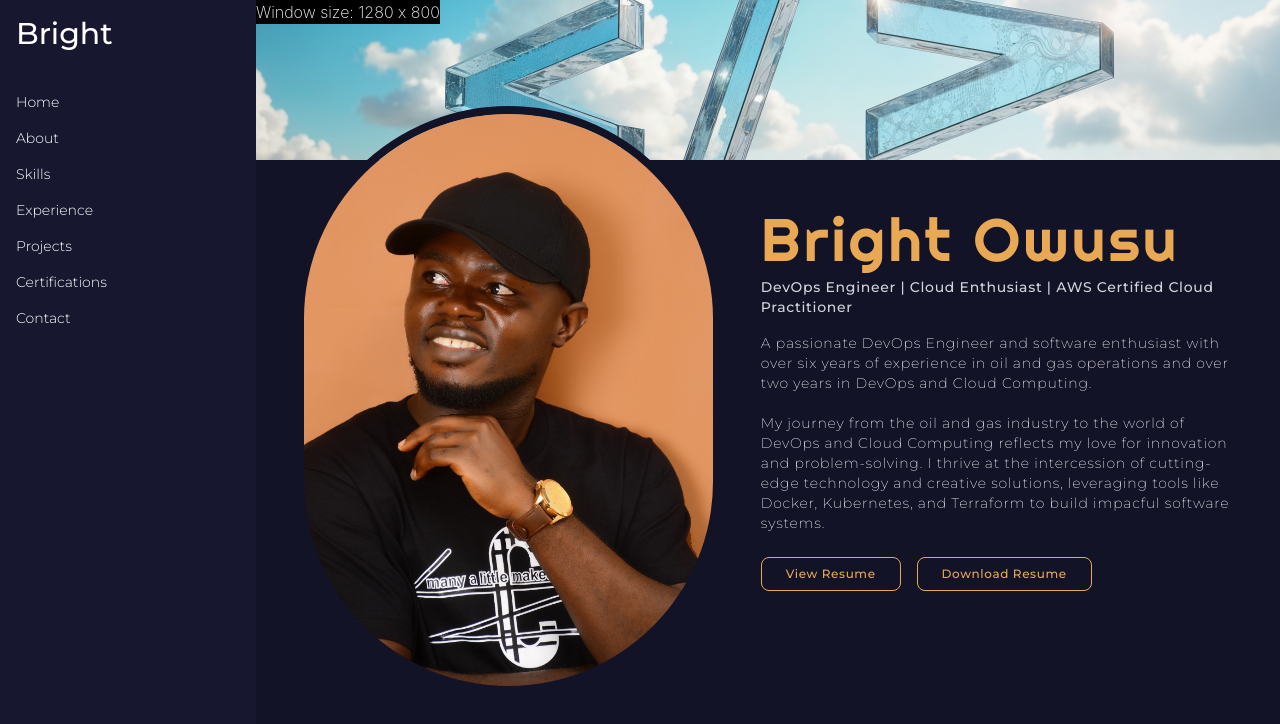
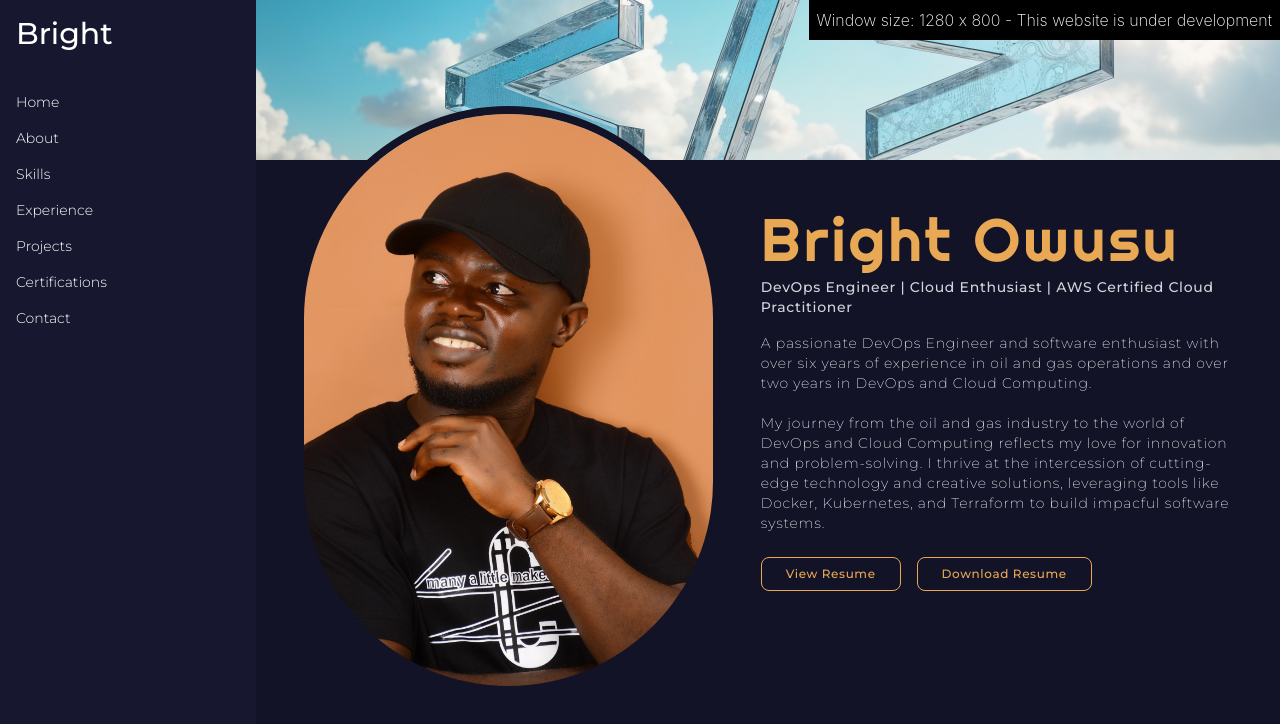
Before and after one commit to bright-owusu/my-portfolio, a React (Vite) app: page / in a window 1280 px wide. Shown: the top 724 px of the page. Built offline with nearby package versions, Linux system fonts and the light colour scheme.

Commit message:
Add note to indicate site under development

```diff
--- a/src/App.jsx
+++ b/src/App.jsx
@@ -21,7 +21,6 @@ function App() {
     return () => window.removeEventListener("resize", handleResize);
   }, []);
 
-
   return (
     <div className="h-screen w-full flex text-white bg-dark-primary">
       {/* Sidebar */}
@@ -29,7 +28,10 @@ function App() {
 
       {/* Main Content */}
       <main className="flex-none w-full s-1280:w-4/5 text-black overflow-y-auto">
-        <div className="fixed z-20 top-0 text-white bg-black">Window size: {windowSize.width} x {windowSize.height}</div>
+        <div className="fixed z-20 top-0 right-0 text-white bg-black p-2">
+          Window size: {windowSize.width} x {windowSize.height} {' - '}
+          This website is under development
+        </div>
         <Hero />
         {/* <Hero /> */}
         {/* ... */}
--- a/src/components/Sidebar.jsx
+++ b/src/components/Sidebar.jsx
@@ -1,6 +1,7 @@
-import React from "react";
+import React, { useEffect, useState} from "react";
 
 const Sidebar = () => {
+
   return (
     <aside className="flex-none w-1/5 hidden s-1280:block h-full flex-col p-4 bg-sidebar">
       <h1 className="montserrat-bold text-3xl">Bright</h1>
```
